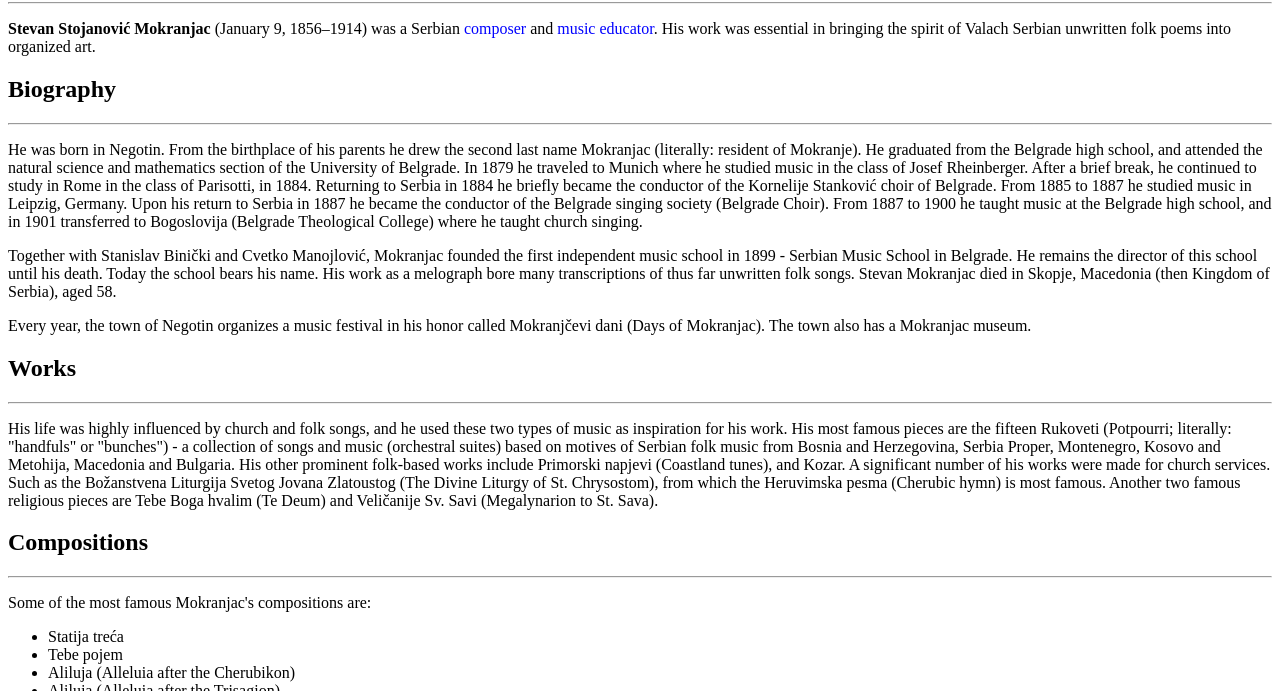
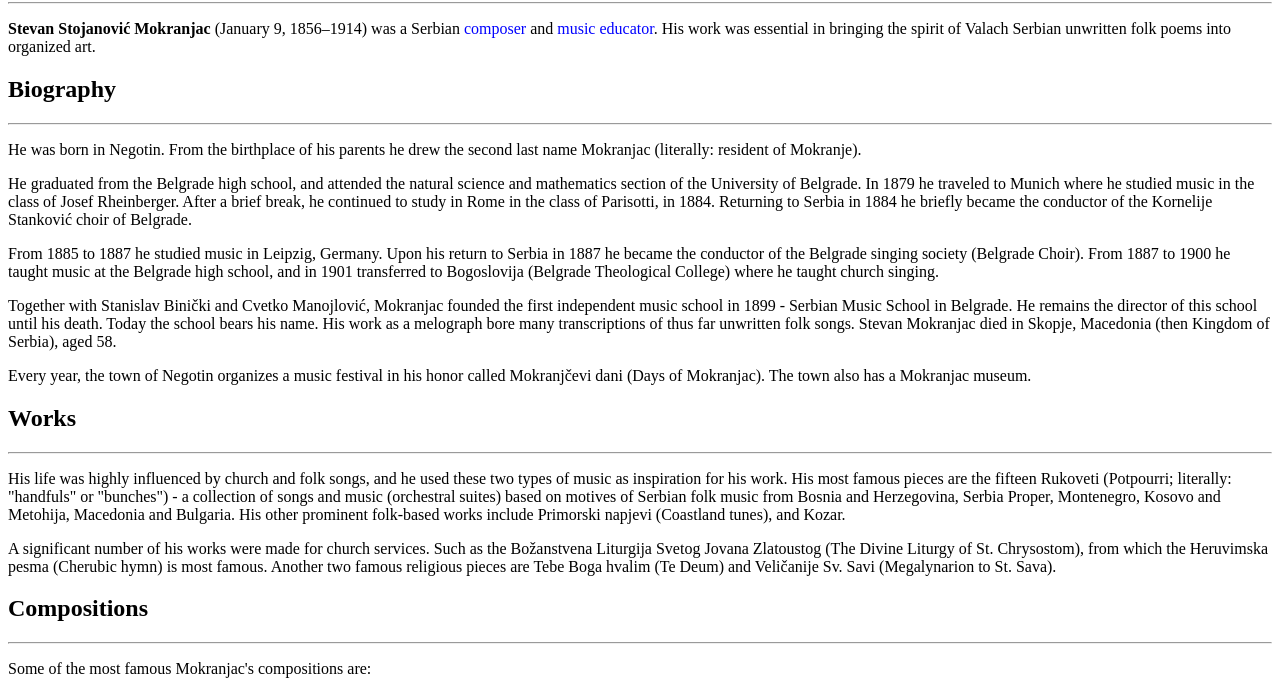
Before and after one commit to pirvuadelina/primulHTML, a plain HTML site: page index.html in a window 1280 px wide. Shown: the part 78-769 px from the top of the page. Drawn offline with Linux system fonts and the light colour scheme.

Commit message:
primul HTML

```diff
--- a/index.html
+++ b/index.html
@@ -13,9 +13,9 @@
     <hr>
     <p>He was born in Negotin. From the birthplace of his parents he drew the second last name Mokranjac (literally: resident of Mokranje).
 
-        He graduated from the Belgrade high school, and attended the natural science and mathematics section of the University of Belgrade. In 1879 he traveled to Munich where he studied music in the class of Josef Rheinberger. After a brief break, he continued to study in Rome in the class of Parisotti, in 1884. Returning to Serbia in 1884 he briefly became the conductor of the Kornelije Stanković choir of Belgrade.
+        <p>He graduated from the Belgrade high school, and attended the natural science and mathematics section of the University of Belgrade. In 1879 he traveled to Munich where he studied music in the class of Josef Rheinberger. After a brief break, he continued to study in Rome in the class of Parisotti, in 1884. Returning to Serbia in 1884 he briefly became the conductor of the Kornelije Stanković choir of Belgrade.</p>
 
-        From 1885 to 1887 he studied music in Leipzig, Germany. Upon his return to Serbia in 1887 he became the conductor of the Belgrade singing society (Belgrade Choir). From 1887 to 1900 he taught music at the Belgrade high school, and in 1901 transferred to Bogoslovija (Belgrade Theological College) where he taught church singing. </p> <p>Together with Stanislav Binički and Cvetko Manojlović, Mokranjac founded the first independent music school in 1899 - Serbian Music School in Belgrade. He remains the director of this school until his death. Today the school bears his name. His work as a melograph bore many transcriptions of thus far unwritten folk songs.
+       <p> From 1885 to 1887 he studied music in Leipzig, Germany. Upon his return to Serbia in 1887 he became the conductor of the Belgrade singing society (Belgrade Choir). From 1887 to 1900 he taught music at the Belgrade high school, and in 1901 transferred to Bogoslovija (Belgrade Theological College) where he taught church singing. </p> <p>Together with Stanislav Binički and Cvetko Manojlović, Mokranjac founded the first independent music school in 1899 - Serbian Music School in Belgrade. He remains the director of this school until his death. Today the school bears his name. His work as a melograph bore many transcriptions of thus far unwritten folk songs.
 
         Stevan Mokranjac died in Skopje, Macedonia (then Kingdom of Serbia), aged 58.
         </p>
@@ -23,9 +23,9 @@
         </p>
         <h2>Works</h2>
     <hr>
-    <p>His life was highly influenced by church and folk songs, and he used these two types of music as inspiration for his work. His most famous pieces are the fifteen Rukoveti (Potpourri; literally: "handfuls" or "bunches") - a collection of songs and music (orchestral suites) based on motives of Serbian folk music from Bosnia and Herzegovina, Serbia Proper, Montenegro, Kosovo and Metohija, Macedonia and Bulgaria. His other prominent folk-based works include Primorski napjevi (Coastland tunes), and Kozar.
+    <p>His life was highly influenced by church and folk songs, and he used these two types of music as inspiration for his work. His most famous pieces are the fifteen Rukoveti (Potpourri; literally: "handfuls" or "bunches") - a collection of songs and music (orchestral suites) based on motives of Serbian folk music from Bosnia and Herzegovina, Serbia Proper, Montenegro, Kosovo and Metohija, Macedonia and Bulgaria. His other prominent folk-based works include Primorski napjevi (Coastland tunes), and Kozar.</p>
 
-        A significant number of his works were made for church services. Such as the Božanstvena Liturgija Svetog Jovana Zlatoustog (The Divine Liturgy of St. Chrysostom), from which the Heruvimska pesma (Cherubic hymn) is most famous. Another two famous religious pieces are Tebe Boga hvalim (Te Deum) and Veličanije Sv. Savi (Megalynarion to St. Sava).
+       <p>A significant number of his works were made for church services. Such as the Božanstvena Liturgija Svetog Jovana Zlatoustog (The Divine Liturgy of St. Chrysostom), from which the Heruvimska pesma (Cherubic hymn) is most famous. Another two famous religious pieces are Tebe Boga hvalim (Te Deum) and Veličanije Sv. Savi (Megalynarion to St. Sava).
         </p>
         <h2>Compositions</h2>
     <hr>
```
